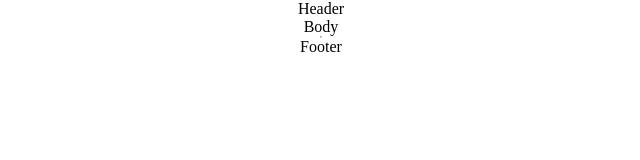
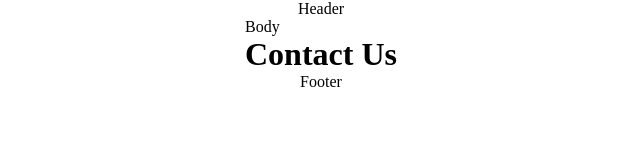
Before and after one commit to Sahhimanshu7/thePuppyProject, a plain HTML site: page index.html in a window 1280 px wide. Shown: the whole page, without its empty margins (319-959 px from the left). Drawn offline with Linux system fonts and the light colour scheme.

Commit message:
added h1 for contact us

```diff
--- a/index.html
+++ b/index.html
@@ -14,8 +14,10 @@
         </div>
         <div class="body">
             Body
+            <div class="contactUs">
+                <h1>Contact Us</h1>
+            </div>
         </div>
-        <hr>
         <div class="footer">
             Footer
         </div>
```
